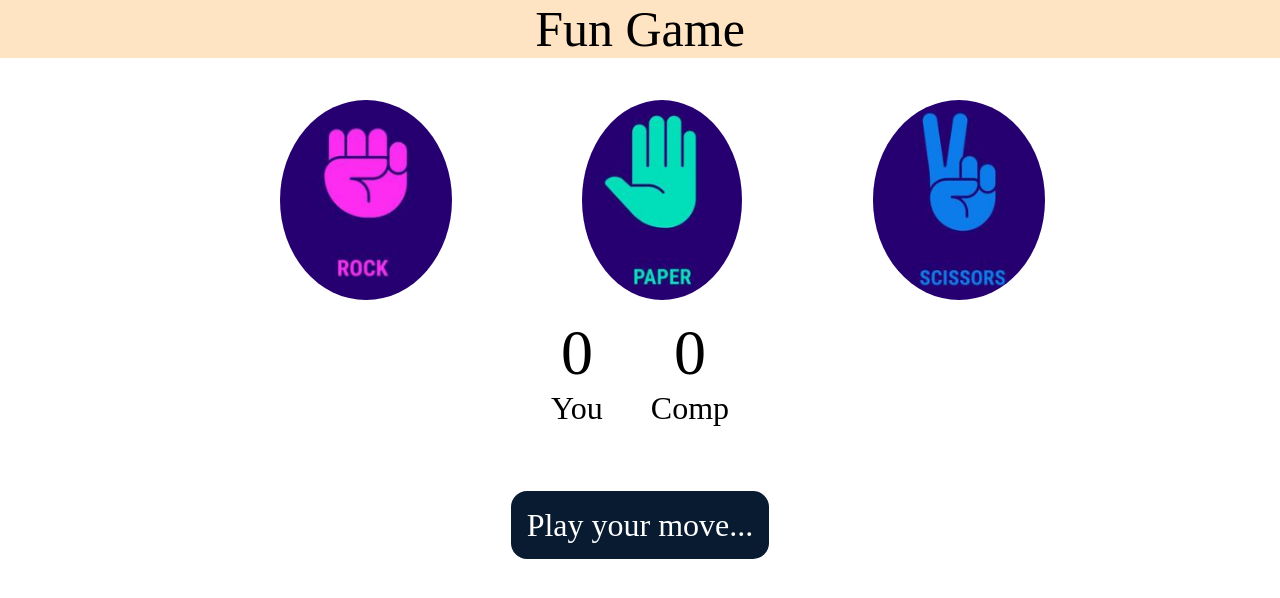
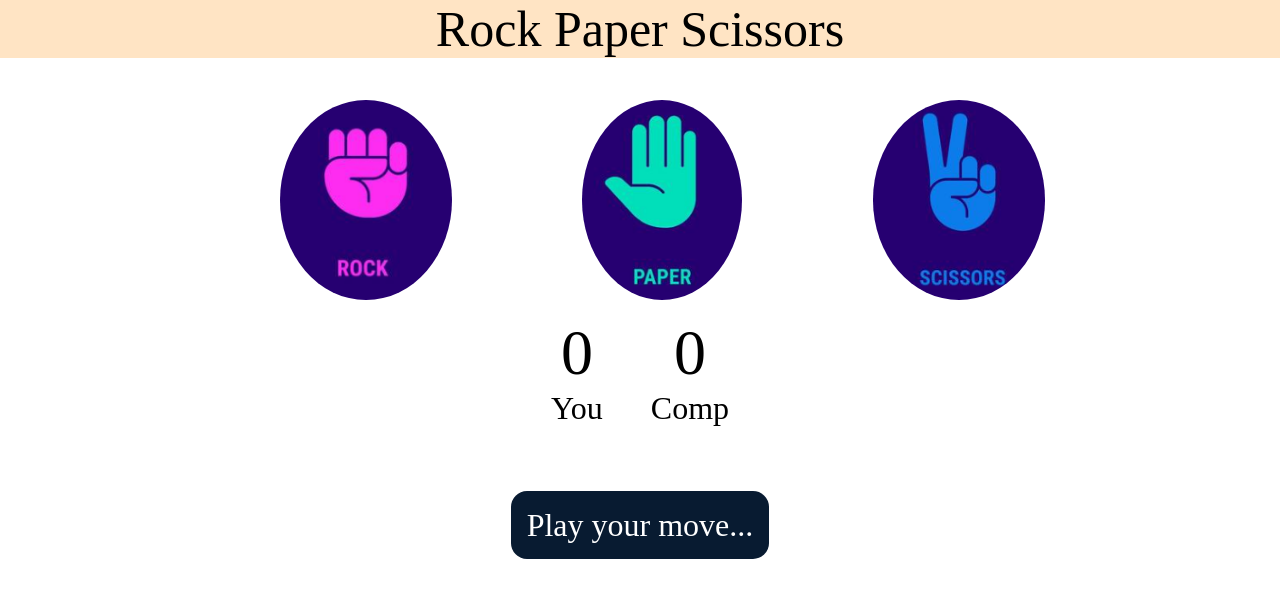
Before and after one commit to mahnoorshabbir12/RockPaperScissors, a plain HTML site: page index.html in a window 1280 px wide. Drawn offline with Linux system fonts and the light colour scheme.

Commit message:
Update index.html

```diff
--- a/index.html
+++ b/index.html
@@ -8,7 +8,7 @@
   </head>
   <body>
     <div class="fungame">
-      Fun Game
+      Rock Paper Scissors
     </div>
     <div class="images">
       <img class="choice" id="rock" src="Rock.png" alt="Rock">
```
